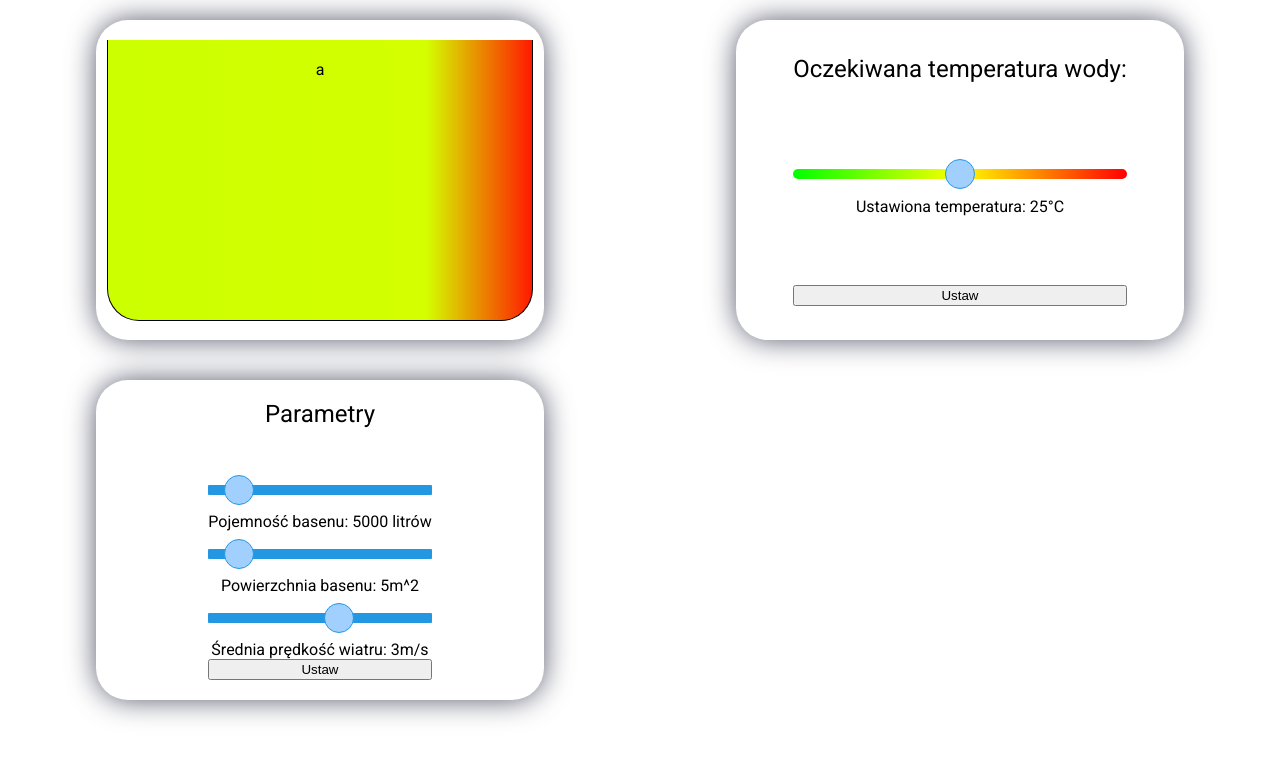
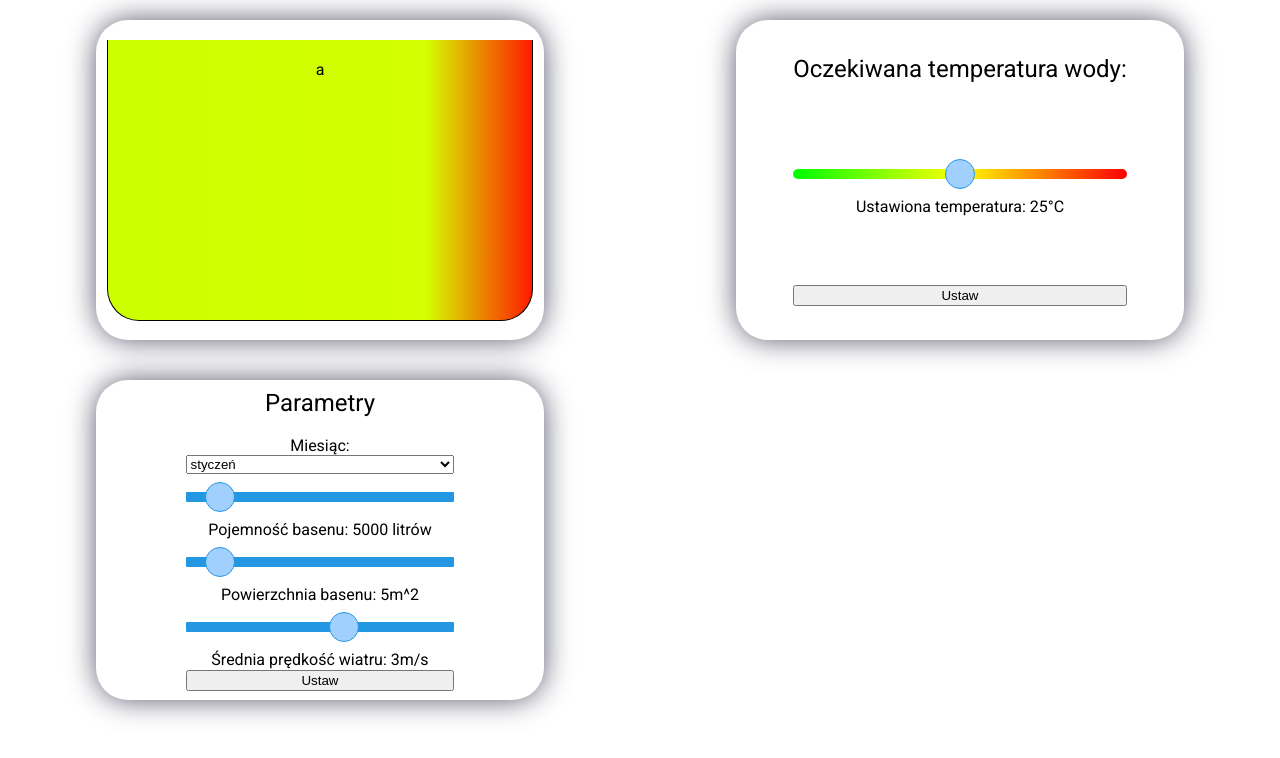
Before and after one commit to karczi23/pa, a React (Create React App) app: page / in a window 1280 px wide. Shown: the top 758 px of the page. Built offline with nearby package versions, Linux system fonts and the light colour scheme.

Commit message:
parameters polish

```diff
--- /dev/null
+++ b/src/components/input/MonthSelect.tsx
@@ -0,0 +1,26 @@
+import React from 'react';
+import { TopDownContainer } from '../structure/Container';
+
+const MonthSelect = (props) => {
+    return (
+        <TopDownContainer>
+            <div>Miesiąc:</div>
+            <select className="month">
+                <option value="1">styczeń</option>
+                <option value="2">luty</option>
+                <option value="3">marzec</option>
+                <option value="4">kwiecień</option>
+                <option value="5">maj</option>
+                <option value="6">czerwiec</option>
+                <option value="7">lipiec</option>
+                <option value="8">sierpień</option>
+                <option value="9">wrzesień</option>
+                <option value="10">październik</option>
+                <option value="11">listopad</option>
+                <option value="12">grudzień</option>
+            </select>
+        </TopDownContainer>
+    );
+};
+
+export default MonthSelect;
--- a/src/components/input/Parameters.tsx
+++ b/src/components/input/Parameters.tsx
@@ -1,6 +1,7 @@
 import React, { useState } from 'react';
 import { Container, TitleText, TopDownContainer } from '../structure/Container';
 import RangeInput from './RangeInput';
+import MonthSelect from './MonthSelect';
 
 const Parameters = (props) => {
     const [capacity, setCapacity] = useState('5000');
@@ -9,9 +10,10 @@ const Parameters = (props) => {
 
     return (
         <Container>
-            <TopDownContainer allSpace>
+            <TopDownContainer height="100%" style={{ width: '60%' }}>
                 <TitleText>Parametry</TitleText>
-                <TopDownContainer alignment="center">
+                <TopDownContainer alignment="space-around" height="80%">
+                    <MonthSelect />
                     <RangeInput
                         className={'capacity param'}
                         min={1000}
--- a/src/components/input/Regulator.tsx
+++ b/src/components/input/Regulator.tsx
@@ -8,7 +8,7 @@ const Regulator = (props) => {
 
     return (
         <Container>
-            <TopDownContainer allSpace>
+            <TopDownContainer height="100%">
                 <TitleText>Oczekiwana temperatura wody:</TitleText>
                 <TopDownContainer alignment="center">
                     <RangeInput
--- a/src/components/structure/Container.tsx
+++ b/src/components/structure/Container.tsx
@@ -14,11 +14,11 @@ const Container = styled.div`
     place-self: center;
 `;
 
-const TopDownContainer = styled.div<{ alignment?: string; allSpace?: boolean }>`
+const TopDownContainer = styled.div<{ alignment?: string; height?: string }>`
     display: flex;
     flex-direction: column;
     justify-content: ${(props) => (props.alignment ? props.alignment : 'space-around')};
-    height: ${(props) => (props.allSpace ? '100%' : 'auto')};
+    height: ${(props) => (props.height ? props.height : 'auto')};
 `;
 
 const ChartTextContainer = styled.div`
@@ -36,7 +36,7 @@ const GridContainer = styled.div`
     grid-template-rows: repeat(2, 1fr);
     grid-column-gap: 0px;
     grid-row-gap: 0px;
-    @media (max-width: 1000px) {
+    @media (max-width: 1100px) {
         grid-template-columns: repeat(1, 1fr);
         grid-template-rows: repeat(4, 1fr);
     }
```
